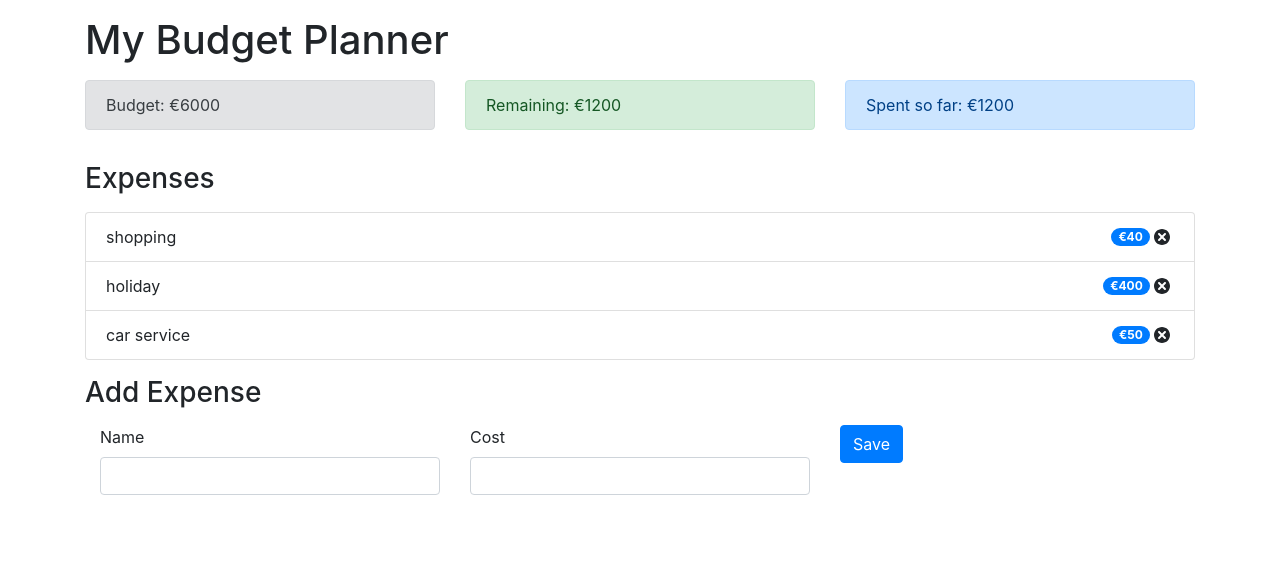
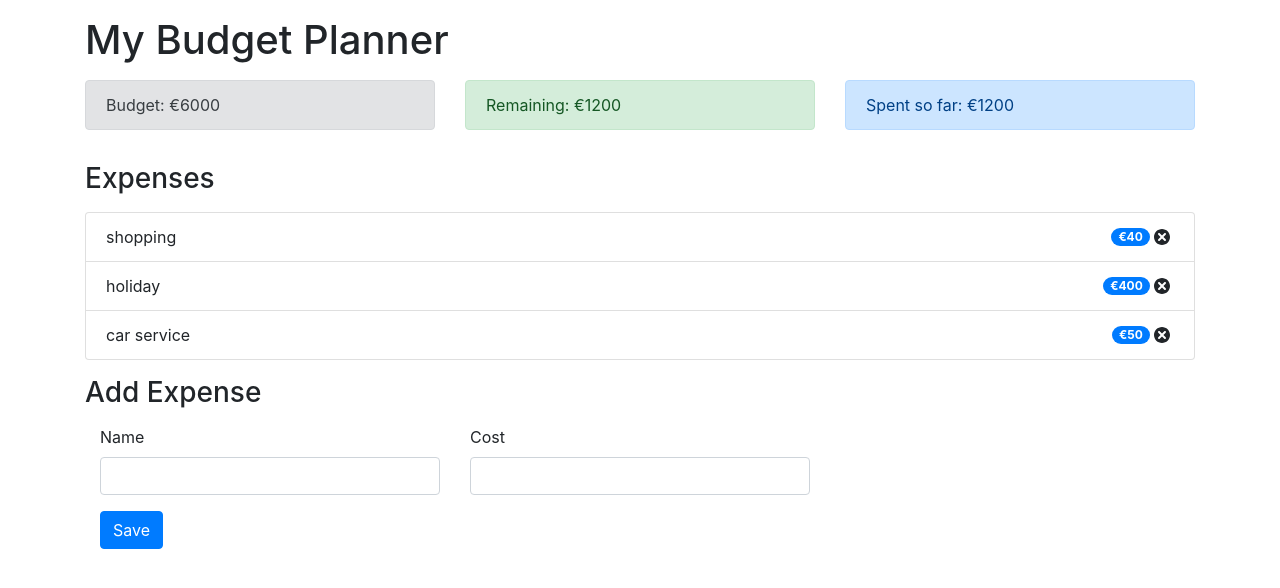
Before and after one commit to binarypsilocybin/Budget-planner, a React (Create React App) app: page / in a window 1280 px wide. Shown: the top 588 px of the page. Built offline with nearby package versions, Linux system fonts and the light colour scheme.

Commit message:
1 file modified

```diff
--- a/src/components/AddExpenseForm.js
+++ b/src/components/AddExpenseForm.js
@@ -7,37 +7,37 @@ const AddExpenseForm = (props) => {
   const [cost, setCost] = useState('');
   const onSubmit = (event) => {
     event.preventDefault();
-    const expense = {
-
-    }
+    const expense = {};
   };
   return (
     <form onSubmit={onSubmit}>
-      <div className="row">
-        <div className="col-sm">
+      <div class="row">
+        <div class="col-sm col-lg-4">
           <label for="name">Name</label>
           <input
             required="required"
             type="text"
-            className="form-control"
+            class="form-control"
             id="name"
             value={name}
             onChange={(event) => setName(event.target.value)}
-          ></input>
+          />
         </div>
-        <div className="col-sm">
+        <div class="col-sm col-lg-4">
           <label for="cost">Cost</label>
           <input
             required="required"
-            type="text"
-            className="form-control"
+            type="number"
+            class="form-control"
             id="cost"
             value={cost}
             onChange={(event) => setCost(event.target.value)}
-          ></input>
+          />
         </div>
-        <div className="col-sm">
-          <button type="submit" className="btn btn-primary">
+      </div>
+      <div class="row mt-3">
+        <div class="col-sm">
+          <button type="submit" class="btn btn-primary">
             Save
           </button>
         </div>
```
